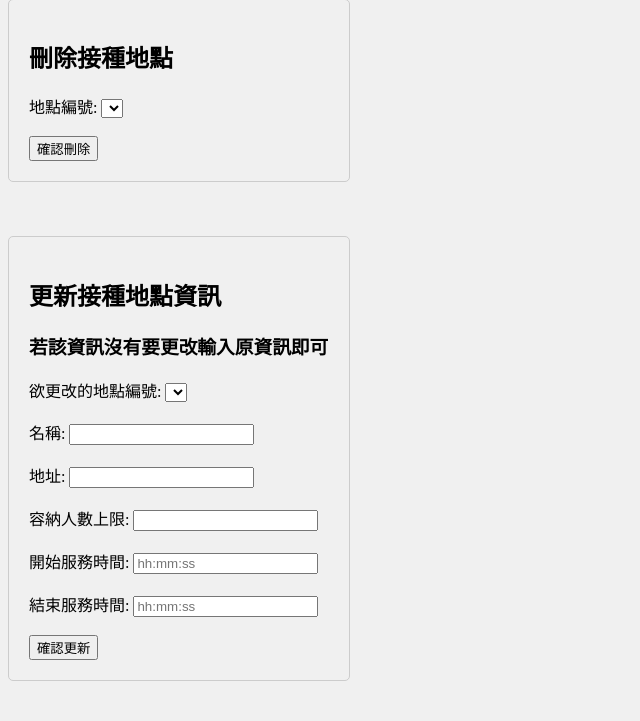
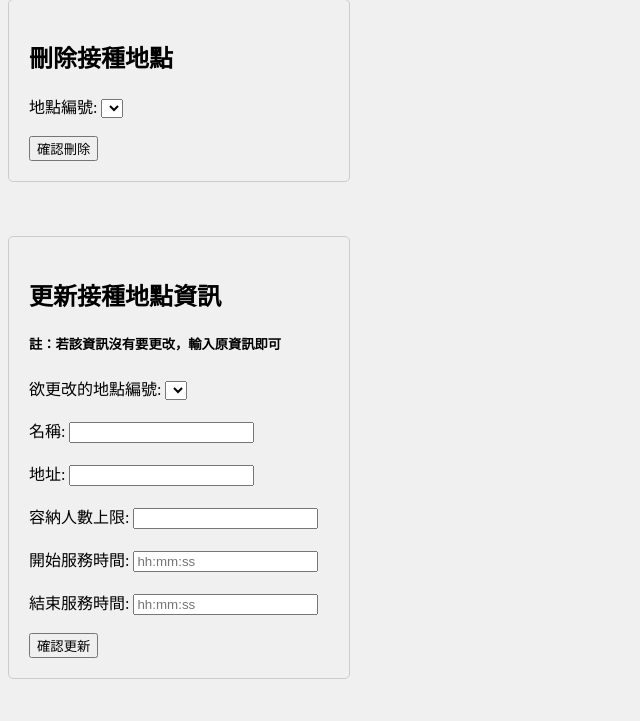
Before and after one commit to alexanderlu828/DB_Project_Group21, a PHP site: page /admin.php in a window 1280 px wide. Shown: the part 791-1512 px from the top of the page, without its empty margins (0-640 px from the left). Run offline with PHP 8.4, Linux system fonts and the light colour scheme; data that the repository does not hold is empty; some libraries are stand-ins or nearby versions.

Commit message:
frontend(Administrator)

```diff
--- a/admin.php
+++ b/admin.php
@@ -173,7 +173,7 @@ function deleteLocation() {
 
 <div class="admin-container">
     <h2>更新接種地點資訊</h2>
-    <h3>若該資訊沒有要更改輸入原資訊即可</h3>
+    <h5>註：若該資訊沒有要更改，輸入原資訊即可</h5>
     <form id="updateLocationForm" onsubmit="event.preventDefault(); updateLocationInfo();">
         <label for="locationId">欲更改的地點編號:</label>
         <select id="locationId" name="locationId">
```
